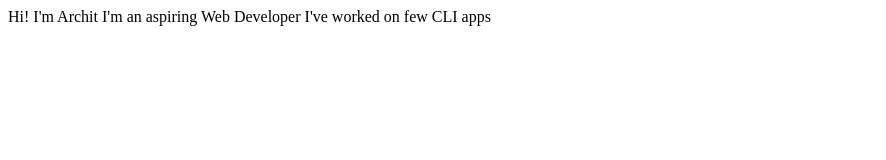
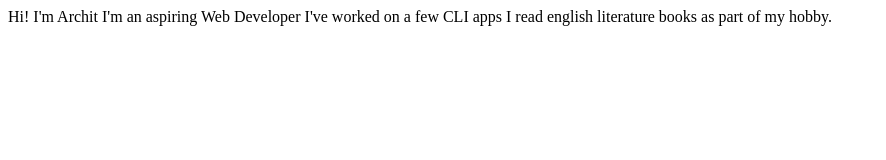
Before and after one commit to archit-rohal/architrohal-site, a plain HTML site: page index.html in a window 1280 px wide. Shown: the whole page, without its empty margins (0-886 px from the left). Drawn offline with Linux system fonts and the light colour scheme.

Commit message:
update details of hobbies

```diff
--- a/index.html
+++ b/index.html
@@ -9,6 +9,7 @@
 <body>
   Hi! I'm Archit
   I'm an aspiring Web Developer
-  I've worked on few CLI apps
+  I've worked on a few CLI apps
+  I read english literature books as part of my hobby.
 </body>
 </html>
```
